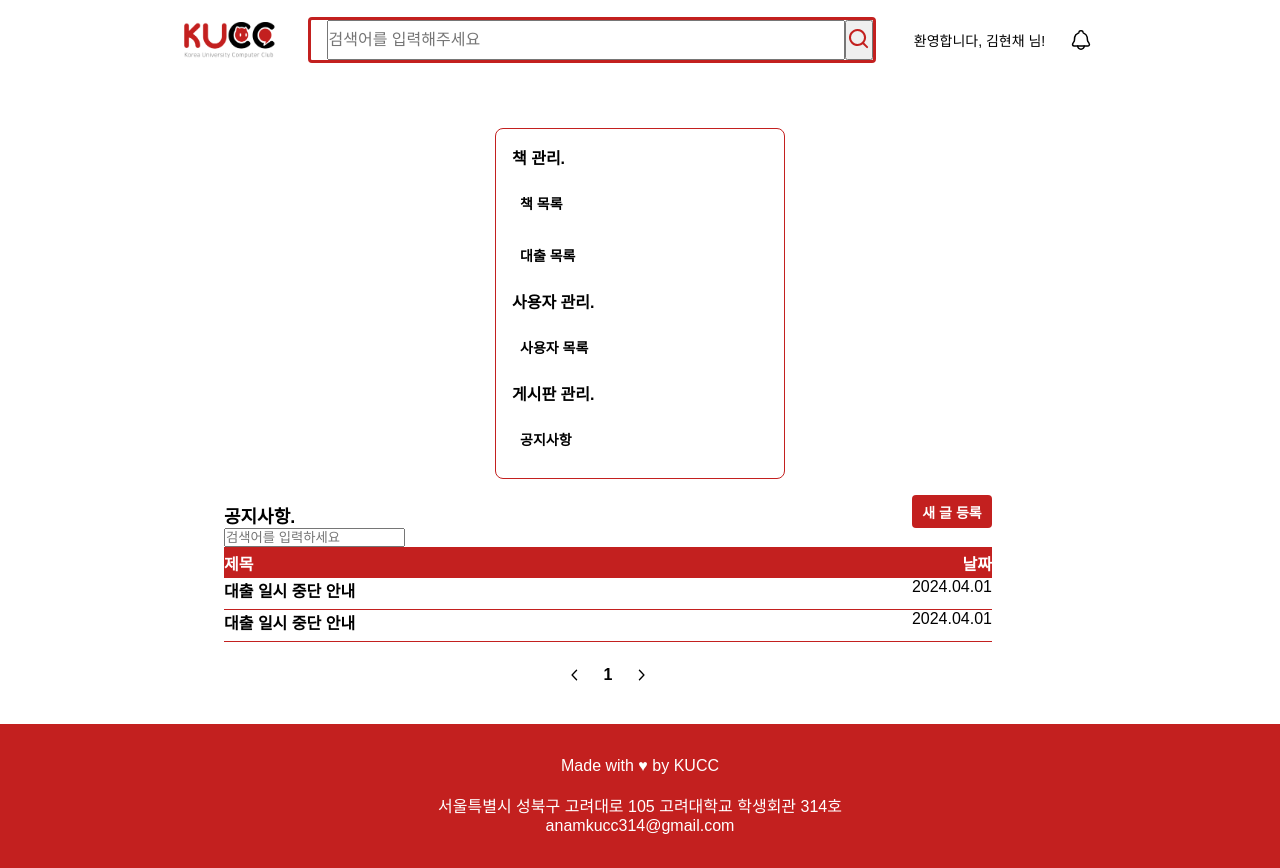
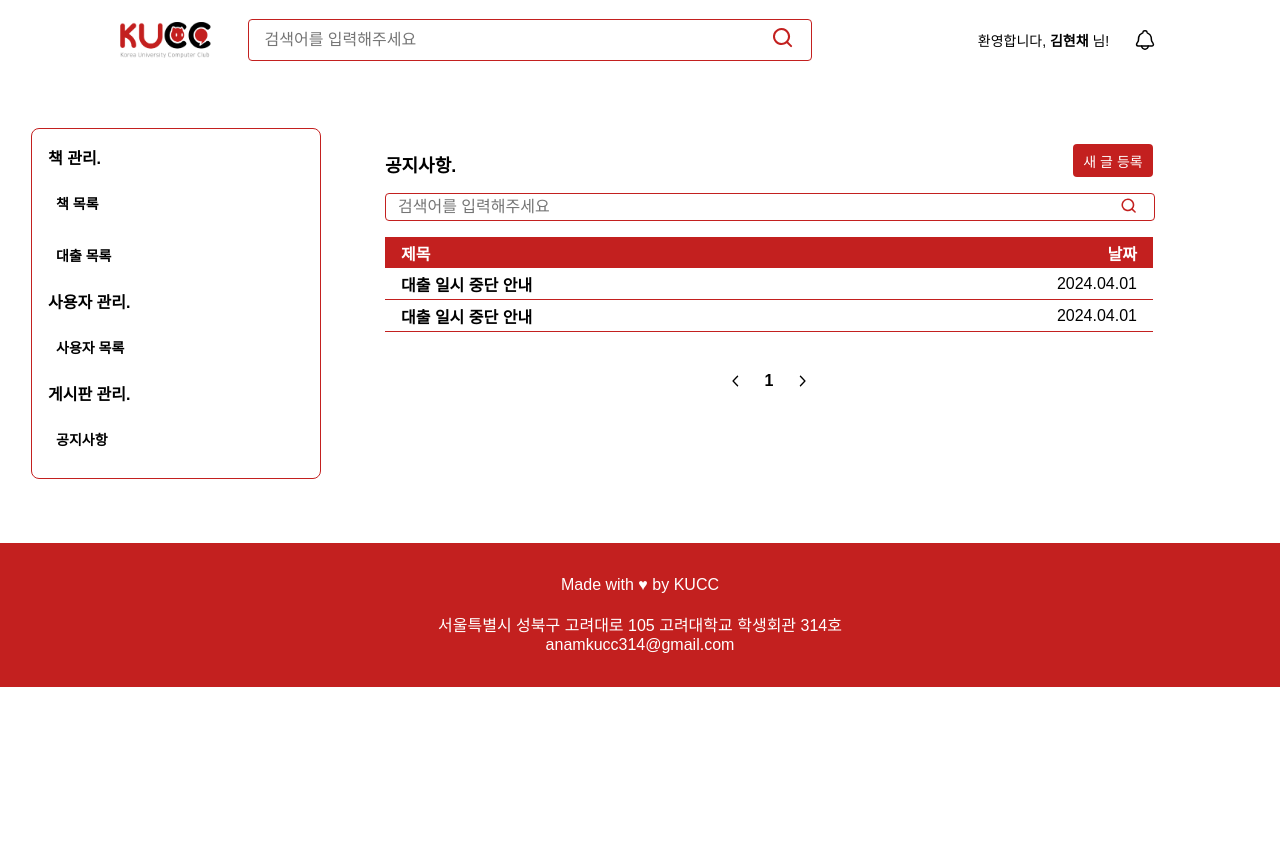
Before and after one commit to juknow/kucheckcheck-announcement, a React (Create React App) app: page / in a window 1280 px wide. Shown: the top 868 px of the page. After the commit the page ends 800 px from the top, so only its background shows below. Built offline with nearby package versions, Linux system fonts and the light colour scheme; a web font is replaced by a local one.

Commit message:
[FEAT] 공지사항 디자인 완료

```diff
--- a/src/App.css
+++ b/src/App.css
@@ -8,25 +8,30 @@
   height: 80px;
   display: flex;
   margin-bottom: 48px;
-  gap: 32px;
+  gap: 160px;
   justify-content: center;
   align-items: center;
 }
 .header-search-container {
   display: flex;
   align-items: center;
-  gap: 32px;
+  gap: 36px;
 }
 .header-search {
   display: flex;
-  border: 3px solid #c3201f;
+  border: 1px solid #c3201f;
   border-radius: 4px;
   width: 546px;
   height: 40px;
   font-size: 16px;
   padding-left: 16px;
 }
+.header-search-button {
+  all: unset;
+  margin-right: 16px;
+}
 .header-search-input {
+  all: unset;
   width: 520px;
   font-size: 16px;
 }
@@ -42,6 +47,10 @@
   font-size: 14px;
 }
 .main {
+  display: flex;
+  margin-bottom: 64px;
+  align-items: start;
+  gap: 32px;
 }
 .navigator-container {
   width: 256px;
@@ -84,13 +93,14 @@
   align-items: start;
   width: 832px;
   padding: 16px 32px 16px 32px;
+  gap: 16px;
 }
 .announce-register-button {
   all: unset;
   width: 80px;
   height: 33px;
   font-size: 14px;
-  font-weight: 600;
+  font-weight: 500;
   border-radius: 4px;
   background-color: #c3201f;
   color: #ffffff;
@@ -108,22 +118,25 @@
 .announce-container-header {
   display: flex;
   justify-content: space-between;
-  width: 768px;
+  width: 736px;
   height: 31px;
   background-color: #c3201f;
   color: #ffffff;
   font-size: 16px;
   font-weight: bold;
   align-items: center;
+  padding: 0 16px;
 }
 .announcecomponent-container {
   display: flex;
   justify-content: space-between;
-  width: 768px;
+  align-items: center;
+  width: 736px;
   height: 31px;
   border-bottom: 1px solid #c3201f;
   font-size: 16px;
   font-weight: 500;
+  padding: 0 16px;
 }
 .announce-index {
   width: 768px;
@@ -135,3 +148,24 @@
   gap: 20px;
   font-weight: bold;
 }
+.announce-search {
+  all: unset;
+  border: 1px solid #c3201f;
+  border-radius: 4px;
+  padding-left: 12px;
+  width: 756px;
+  height: 26px;
+  font-size: 14px;
+  display: flex;
+  align-items: center;
+  justify-content: space-between;
+}
+.announce-search-button {
+  all: unset;
+  margin-right: 16px;
+}
+.announce-search-input {
+  all: unset;
+  width: 700px;
+  font-size: 16px;
+}
--- a/src/App.js
+++ b/src/App.js
@@ -8,8 +8,11 @@ function App() {
   return (
     <div className="App">
       <Header />
-      <Navigator />
-      <Announce />
+      <div className="main">
+        <Navigator />
+        <Announce />
+      </div>
+
       <Footer />
     </div>
   );
--- a/src/component/Announce.jsx
+++ b/src/component/Announce.jsx
@@ -8,7 +8,29 @@ export default function Announce() {
         <div className="announce-header-name">공지사항.</div>
         <button className="announce-register-button">새 글 등록</button>
       </div>
-      <input placeholder="검색어를 입력하세요" className="announce-search" />
+      <div className="announce-search">
+        <input
+          className="announce-search-input"
+          placeholder="검색어를 입력해주세요"
+        />
+        <button className="announce-search-button">
+          <svg
+            xmlns="http://www.w3.org/2000/svg"
+            width="18px"
+            height="18px"
+            viewBox="0 0 24 24"
+          >
+            <g fill="none" fillRule="evenodd">
+              <path d="M24 0v24H0V0zM12.593 23.258l-.011.002l-.071.035l-.02.004l-.014-.004l-.071-.035q-.016-.005-.024.005l-.004.01l-.017.428l.005.02l.01.013l.104.074l.015.004l.012-.004l.104-.074l.012-.016l.004-.017l-.017-.427q-.004-.016-.017-.018m.265-.113l-.013.002l-.185.093l-.01.01l-.003.011l.018.43l.005.012l.008.007l.201.093q.019.005.029-.008l.004-.014l-.034-.614q-.005-.019-.02-.022m-.715.002a.02.02 0 0 0-.027.006l-.006.014l-.034.614q.001.018.017.024l.015-.002l.201-.093l.01-.008l.004-.011l.017-.43l-.003-.012l-.01-.01z"></path>
+              <path
+                fill="#c3201f"
+                d="M10.5 2a8.5 8.5 0 1 0 5.262 15.176l3.652 3.652a1 1 0 0 0 1.414-1.414l-3.652-3.652A8.5 8.5 0 0 0 10.5 2M4 10.5a6.5 6.5 0 1 1 13 0a6.5 6.5 0 0 1-13 0"
+              ></path>
+            </g>
+          </svg>
+        </button>
+      </div>
+
       <div className="announce-container">
         <div className="announce-container-header">
           <div>제목</div>
--- a/src/component/Header.jsx
+++ b/src/component/Header.jsx
@@ -27,7 +27,7 @@ export default function Header() {
         </div>
       </div>
       <div className="header-user-container">
-        <div className="header-user-text">환영합니다, 김현채 님!</div>
+        <div className="header-user-text">환영합니다, <strong>김현채</strong> 님!</div>
         <svg
           xmlns="http://www.w3.org/2000/svg"
           width="24px"
```
